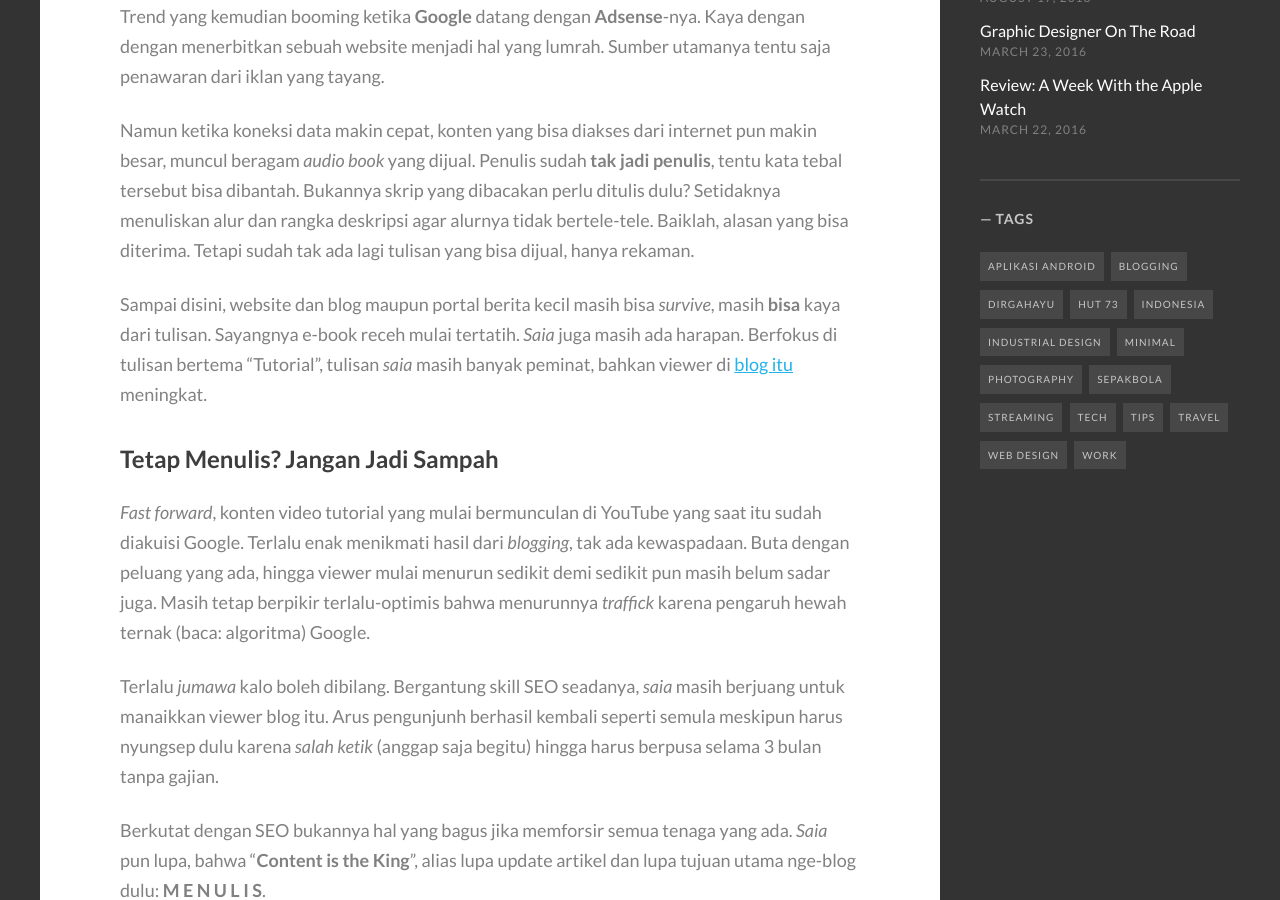
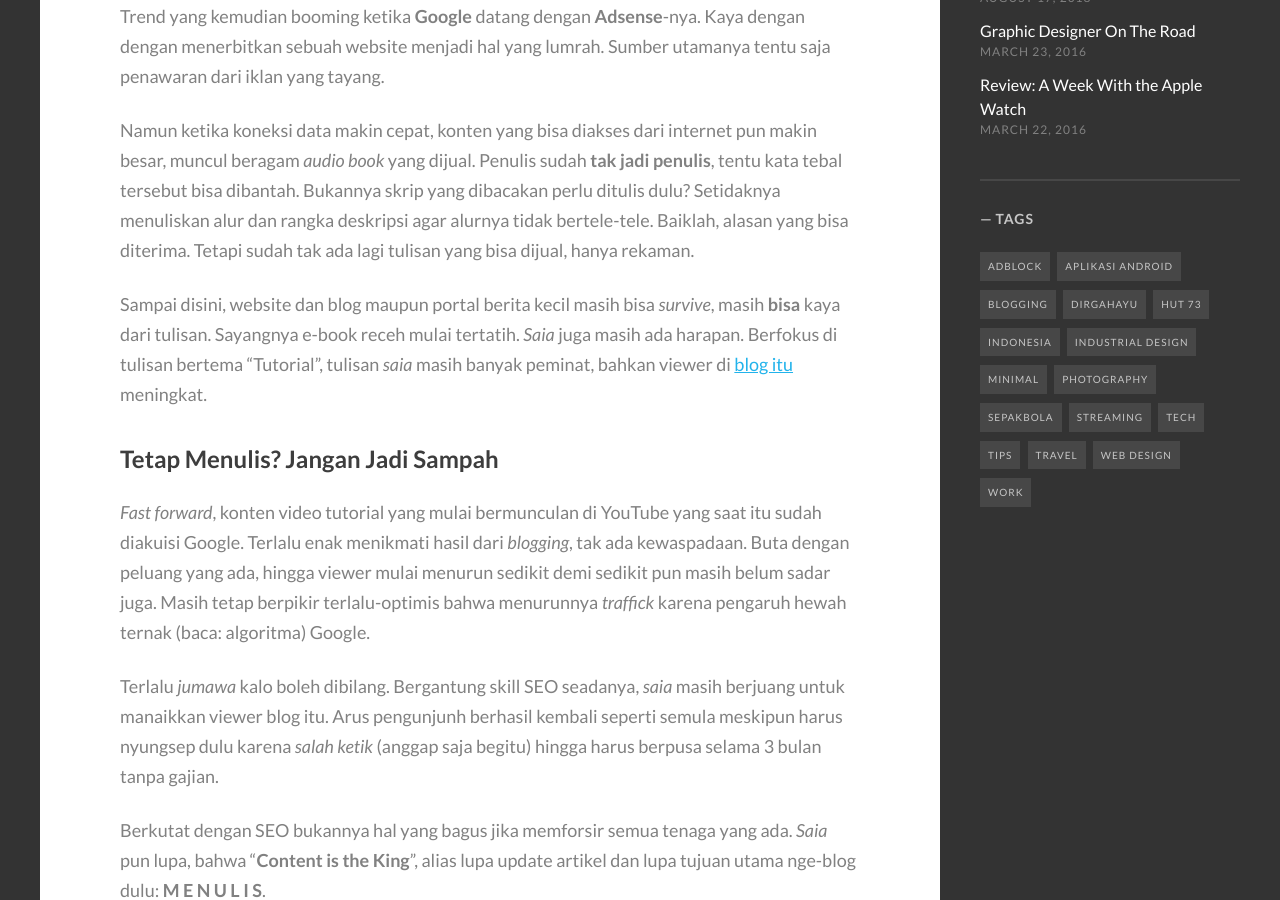
Before and after one commit to knoacc/pcr, a Jekyll site: the page built from _posts/2018-08-20-jangan-ngeblog-kamu-gak-akan-kuat.md, in a window 1280 px wide and 900 px high, scrolled down 1006 px. Built offline with Jekyll 4.4.1, drawn with Linux system fonts in a browser that asks for light colours; some web fonts are replaced; our own code applies the rules of GitHub Pages for plain Markdown files; comment, search, counter and statistics services are not loaded; some of the changed text lies outside the part shown.

Commit message:
Update 2018-08-20-jangan-ngeblog-kamu-gak-akan-kuat.md

```diff
--- a/_posts/2018-08-20-jangan-ngeblog-kamu-gak-akan-kuat.md
+++ b/_posts/2018-08-20-jangan-ngeblog-kamu-gak-akan-kuat.md
@@ -3,6 +3,7 @@ title: Jangan ngeBlog Kamu Gak Akan Kuat
 description: Catatan saat hanya membelitkan handuk sembari tiduran setelah mandi siang. Berusaha meng-koreksi diri.
 banner_image: gagal-sukses.jpg
 image: https://www.paciran.comi/images/posts/ngudut.jpg
+tags: [blogging, work, adblock]
 
 ---
 Jadi penulis kelas teri itu seperti _ngumpulno upo_, apalagi di era _milenial_ sekarang. Di awal-awal saat kecepatan transfer data untuk meng-akses internet tak sekencang saat ini (dan masih mahal), konten internet yanh paling bisa dinikmati tanpa banyak membuang duit, adalah tulisan-tulisan aberupa blog atau e-book. Penulis masih punya ruang untuk bernafas. Entah itu memilih untuk menulis sebuah e-book atau memilih mempublikasikan tulisan-tulisan lewat blog. Katakanlah menjadi semacam _self publisher_.
```
